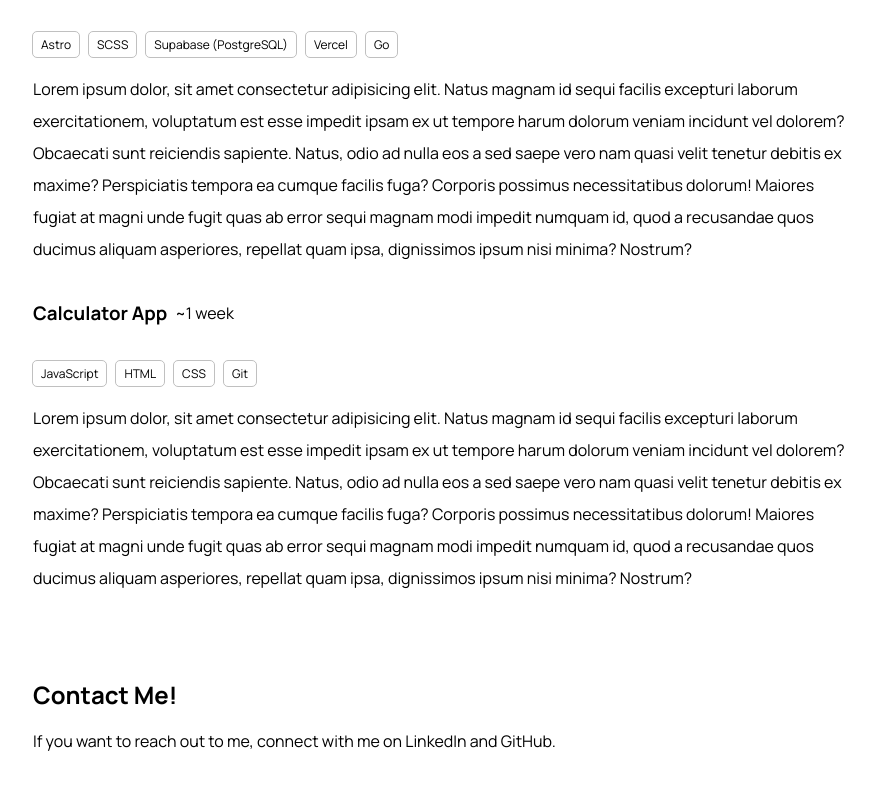
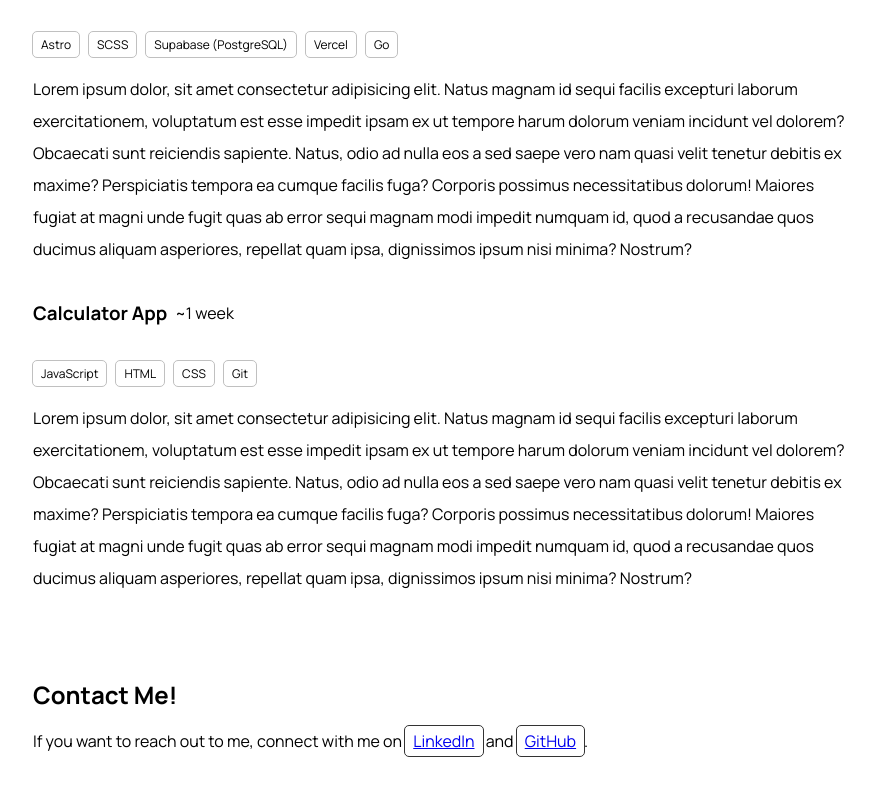
Before and after one commit to RichardLechko/student-portfolio, a plain HTML site: page index.html in a window 1280 px wide. Shown: the part 1025-1821 px from the top of the page, without its empty margins (39-914 px from the left). Drawn offline with Linux system fonts and the light colour scheme.

Commit message:
added styles to contact section

```diff
--- a/index.html
+++ b/index.html
@@ -106,7 +106,14 @@
       </div>
       <div class="contact-form">
         <h2>Contact Me!</h2>
-        <p>If you want to reach out to me, connect with me on LinkedIn and GitHub.</p>
+        <p>
+          If you want to reach out to me, connect with me on
+          <a class="contact-links" href="https://www.linkedin.com/in/richard-lechko/" target="_blank"
+            >LinkedIn</a
+          >
+          and
+          <a class="contact-links" href="https://github.com/RichardLechko" target="_blank">GitHub</a>.
+        </p>
       </div>
     </div>
   </body>
--- a/styles.css
+++ b/styles.css
@@ -67,3 +67,15 @@
     padding: 0 20rem 0 0;
     line-height: 2rem;
 }
+
+.contact-links {
+    padding: 4px 8px;
+    border-radius: 4px;
+    outline: 1px solid #333333;
+}
+
+.contact-links:hover {
+    background-color: red;
+    color: white;
+    transition: all 0.3s ease-in;
+}
```
